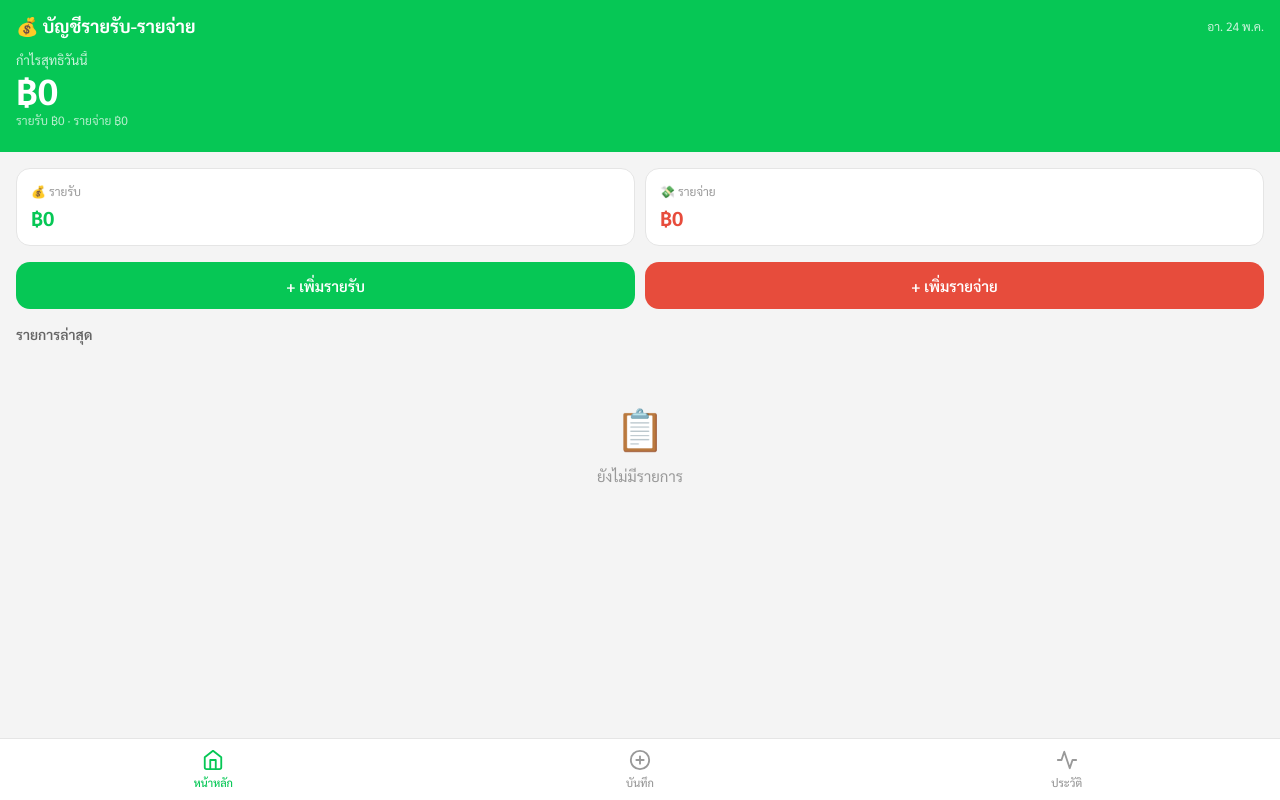
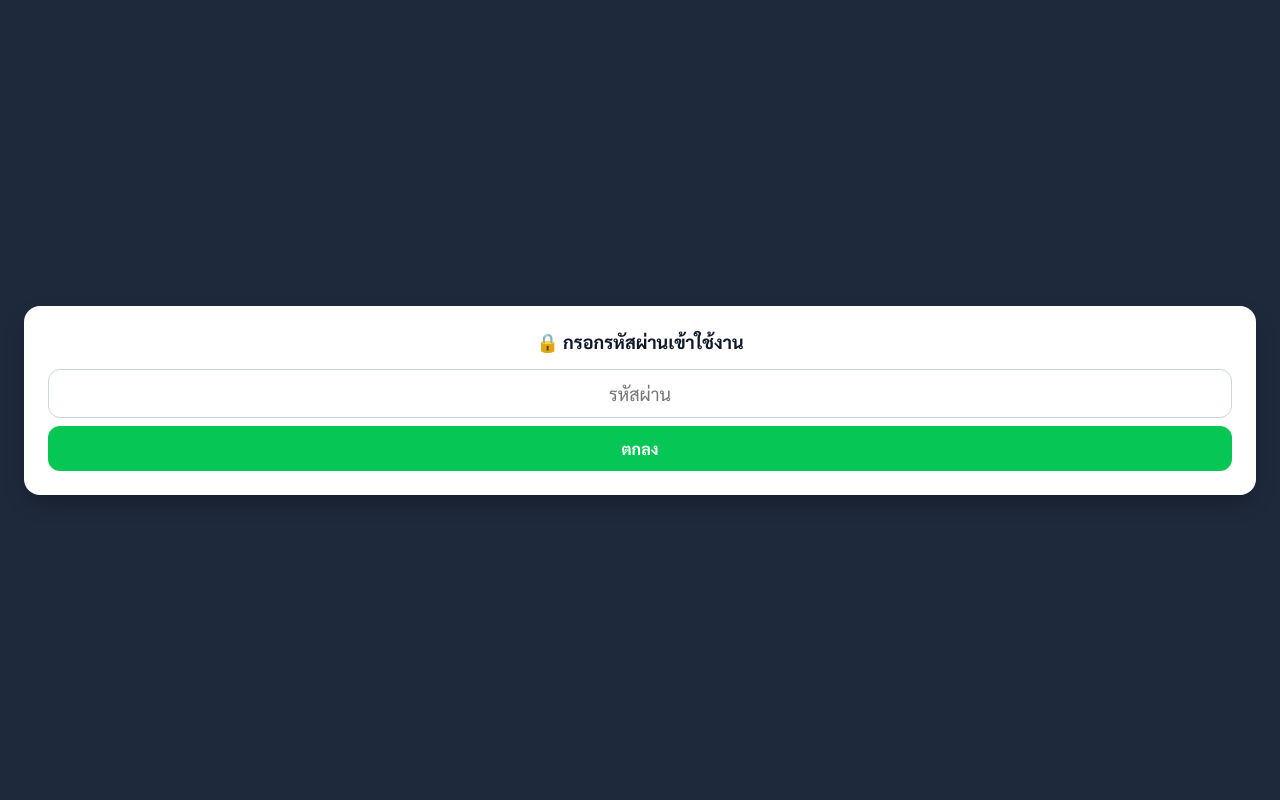
Before and after one commit to raiden-web/Pednoy, a Flask app: page /app in a window 1280 px wide. Run offline with Flask 3, Linux system fonts and the light colour scheme.

Commit message:
add login gate layer

```diff
--- a/app.py
+++ b/app.py
@@ -94,7 +94,19 @@
         return jsonify({"records": records})
     except Exception as e:
         return jsonify({"error": str(e)}), 500
+# เพิ่ม Route สำหรับตรวจสอบรหัสผ่าน Dashboard
+@app.route("/api/login", methods=["POST"])
+def api_login():
+    data = request.get_json() or {}
+    password = data.get("password")
 
+    # ดึงรหัสผ่านที่ตั้งไว้จาก Render Environment
+    correct_password = os.environ.get("DASHBOARD_PASSWORD", "123456") # ถ้าไม่ได้ตั้งใน Render จะใช้ 123456 เป็นค่าเริ่มต้น
+
+    if password == correct_password:
+        return jsonify({"success": True, "message": "เข้าสู่ระบบสำเร็จ"})
+    else:
+        return jsonify({"success": False, "message": "รหัสผ่านไม่ถูกต้อง"}), 401
 @app.route("/api/add", methods=["POST"])
 def api_add():
     if not sheet:
--- a/templates/app.html
+++ b/templates/app.html
@@ -115,14 +115,43 @@
 .loading{display:flex;align-items:center;justify-content:center;padding:48px;color:var(--text3);gap:8px;font-size:14px;}
 .spinner{width:18px;height:18px;border:2px solid var(--border);border-top-color:var(--green);border-radius:50%;animation:spin 0.6s linear infinite;}
 @keyframes spin{to{transform:rotate(360deg);}}
+
+/* AUTH SYSTEM CSS */
+.auth-hidden { display: none !important; }
+.login-screen { position: fixed; inset: 0; background: #1e293b; display: flex; flex-direction: column; items-center; justify-content: center; padding: 24px; z-index: 9999; }
+.login-box { background: #ffffff; padding: 24px; border-radius: 16px; width: 100%; max-w: 320px; text-align: center; box-shadow: 0 10px 25px -5px rgba(0,0,0,0.3); }
+.login-title { font-size: 18px; font-weight: 700; margin-bottom: 16px; color: #0f172a; }
+.login-input { width: 100%; padding: 12px; border: 1.5px solid #cbd5e1; border-radius: 12px; text-align: center; font-size: 18px; margin-bottom: 8px; outline: none; font-family: 'Sarabun', sans-serif; }
+.login-input:focus { border-color: var(--green); }
+.login-btn { width: 100%; padding: 12px; background: var(--green); color: #fff; border: none; border-radius: 12px; font-size: 16px; font-weight: 700; cursor: pointer; font-family: 'Sarabun', sans-serif; }
+.login-btn:active { opacity: 0.9; }
+.login-error { color: var(--red); font-size: 13px; margin-bottom: 12px; display: none; }
+.logout-btn { background: rgba(255,255,255,0.2); color: #fff; border: none; padding: 4px 10px; border-radius: 8px; font-size: 11px; font-weight: 500; cursor: pointer; font-family: 'Sarabun', sans-serif; margin-left: 8px; }
 </style>
 </head>
 <body>
 
+<!-- ================= 1. หน้าจอ LOGIN GATE (เพิ่มใหม่นอกสุด) ================= -->
+<div id="loginGate" class="login-screen">
+  <div class="login-box">
+    <div class="login-title">🔒 กรอกรหัสผ่านเข้าใช้งาน</div>
+    <input type="password" id="appPassword" placeholder="รหัสผ่าน" class="login-input">
+    <div id="loginError" class="login-error">รหัสผ่านไม่ถูกต้อง ลองใหม่อีกครั้ง</div>
+    <button onclick="checkAuth()" class="login-btn">ตกลง</button>
+  </div>
+</div>
+
+<!-- ================= 2. แอปพลิเคชันเดิมของคุณทั้งหมด (ซ่อนไว้หลังกล่อง app-wrapper) ================= -->
+<div id="appWrapper" class="auth-hidden" style="height: 100%; display: flex; flex-direction: column;">
+
   <div class="safe-top"></div>
 
   <div class="header">
+    <div style="display: flex; align-items: center;">
       <div class="header-title">💰 บัญชีรายรับ-รายจ่าย</div>
+      <!-- ปุ่มออกจากระบบเล็กๆ ข้างหัวข้อ -->
+      <button onclick="logOut()" class="logout-btn">ออกจากระบบ</button>
+    </div>
     <div class="header-date" id="headerDate"></div>
   </div>
 
@@ -229,6 +258,8 @@
       <span>ประวัติ</span>
     </div>
   </div>
+
+</div> <!-- สิ้นสุดกล่อง app-wrapper -->
 
 <div class="toast" id="toast"></div>
 
@@ -434,8 +465,62 @@
   navigator.serviceWorker.register('/sw.js').catch(() => {});
 }
 
+// ================= JAVASCRIPT ระบบตรวจสอบรหัสผ่าน (เพิ่มใหม่ท้ายสุด) =================
+
+// เช็คสถานะเมื่อโหลดหน้าเว็บ
+document.addEventListener("DOMContentLoaded", () => {
+  if (localStorage.getItem("pednoy_authed") === "true") {
+    unlockApp();
+  }
+});
+
+// ตรวจสอบรหัสผ่านผ่าน API หลังบ้าน
+async function checkAuth() {
+  const passwordField = document.getElementById("appPassword");
+  const errorMsg = document.getElementById("loginError");
+  const pw = passwordField.value;
+
+  try {
+    const response = await fetch('/api/login', {
+      method: 'POST',
+      headers: {'Content-Type': 'application/json'},
+      body: JSON.stringify({ password: pw })
+    });
+
+    if (response.ok) {
+      localStorage.setItem("pednoy_authed", "true");
+      errorMsg.style.display = "none";
+      unlockApp();
+    } else {
+      errorMsg.style.display = "block";
+      passwordField.value = "";
+    }
+  } catch (e) {
+    alert("เกิดข้อผิดพลาดในการเชื่อมต่อเซิร์ฟเวอร์");
+  }
+}
+
+// ปลดล็อกหน้าแอปเดิม
+function unlockApp() {
+  document.getElementById("loginGate").style.display = "none";
+  document.getElementById("appWrapper").classList.remove("auth-hidden");
   loadData();
   setInterval(loadData, 60000);
+}
+
+// ฟังก์ชันสำหรับกดออกจากระบบ
+function logOut() {
+  localStorage.removeItem("pednoy_authed");
+  window.location.reload();
+}
+
+// ย้ายฟังก์ชันรันครั้งแรกไปเริ่มทำงานตอนล็อกอินผ่าน (ย้ายจากอันเดิมด้านบน)
+if (localStorage.getItem("pednoy_authed") !== "true") {
+  // บังคับหยุดโหลดหากยังไม่ได้ส่งรหัสผ่าน
+} else {
+  loadData();
+  setInterval(loadData, 60000);
+}
 </script>
 </body>
 </html>
```
Lines whose indentation alone changed are shown as unchanged.
